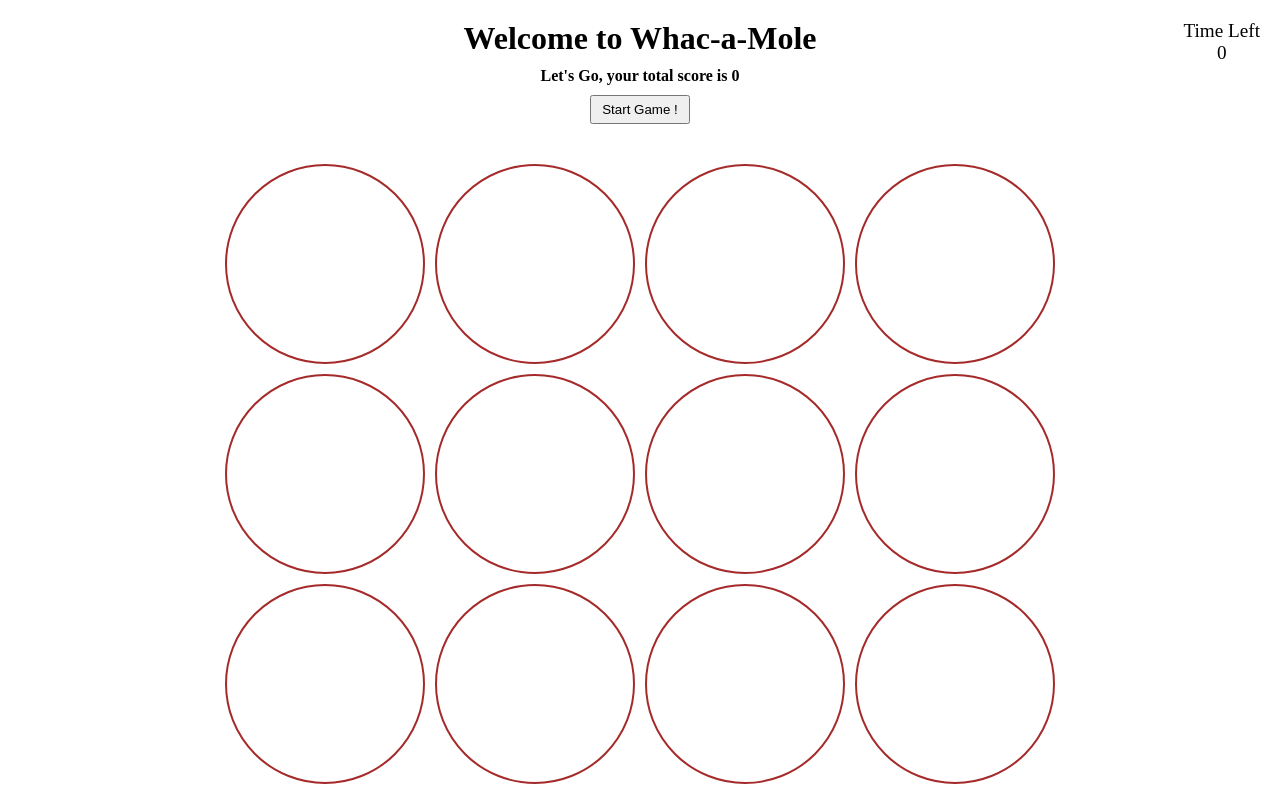
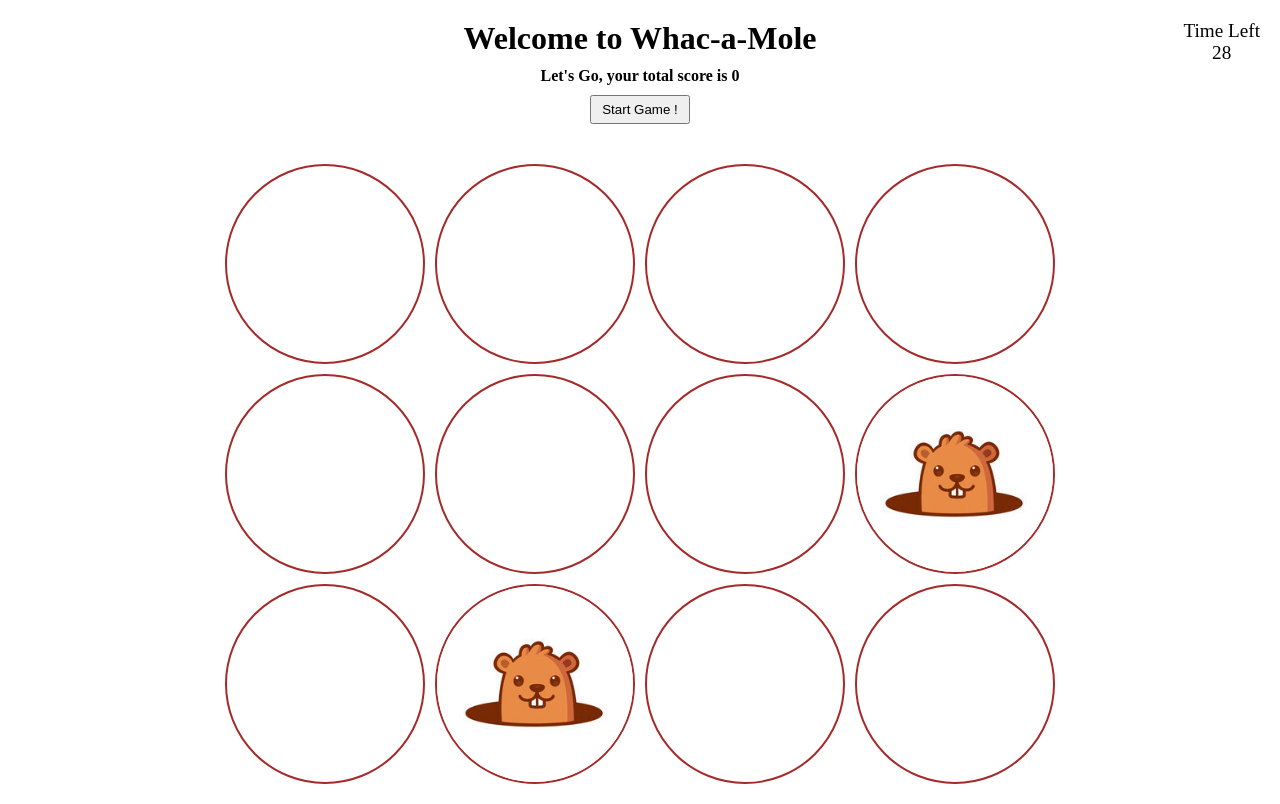
Before and after one commit to MandyNguyen2002/WhacAMole, a plain HTML site: page index.html in a window 1280 px wide. Both pictures are taken after a click on the button "Start Game !". Drawn offline with Linux system fonts and the light colour scheme.

Commit message:
game logic

```diff
--- /dev/null
+++ b/game.js
@@ -0,0 +1,94 @@
+function createBoard() {
+  return Array.from({ length: 12 }, (_, i) => ({
+    id: i,
+    hasMole: false,
+  }));
+}
+
+let board = createBoard();
+console.log(board);
+
+function renderBoard(board) {
+  const imgs = document.querySelectorAll(".hole img");
+  board.forEach((hole, i) => {
+    imgs[i].style.visibility = hole.hasMole ? "visible" : "hidden";
+  });
+}
+
+let moleInterval = setInterval(() => {
+  let moleCount = board.filter((b) => b.hasMole).length;
+
+  if (moleCount < 3) {
+    const emptyHoles = board.filter((b) => !b.hasMole);
+    if (emptyHoles.length > 0) {
+      const randomIdx = Math.floor(Math.random() * emptyHoles.length);
+      const moleId = emptyHoles[randomIdx].id;
+      board[moleId].hasMole = true;
+      renderBoard(board);
+    }
+  }
+}, 1000);
+
+let score = 0;
+
+document.querySelectorAll(".hole").forEach((hole) => {
+  hole.addEventListener("click", function () {
+    const holeId = Number(this.getAttribute("data-id"));
+
+    if (board[holeId].hasMole) {
+      board[holeId].hasMole = false;
+      score++;
+      renderBoard(board);
+      document.getElementById("score").textContent = score;
+    }
+  });
+});
+
+let timeLeft = 30;
+document.getElementById("timer").textContent = timeLeft;
+let timerInterval = setInterval(() => {
+  timeLeft--;
+  document.getElementById("timer").textContent = timeLeft;
+
+  if (timeLeft <= 0) {
+    clearInterval(timerInterval);
+    clearInterval(moleInterval);
+    alert("Time is Over!");
+  }
+}, 1000);
+
+document.getElementById("start-btn").addEventListener("click", function () {
+  clearInterval(timerInterval);
+  clearInterval(moleInterval);
+
+  board = createBoard();
+  score = 0;
+  timeLeft = 30;
+
+  document.getElementById("score").textContent = score;
+  document.getElementById("timer").textContent = timeLeft;
+  renderBoard(board);
+
+  moleInterval = setInterval(() => {
+    let moleCount = board.filter((b) => b.hasMole).length;
+    if (moleCount < 3) {
+      const emptyHoles = board.filter((b) => !b.hasMole);
+      if (emptyHoles.length > 0) {
+        const randomIdx = Math.floor(Math.random() * emptyHoles.length);
+        const moleId = emptyHoles[randomIdx].id;
+        board[moleId].hasMole = true;
+        renderBoard(board);
+      }
+    }
+  }, 1000);
+
+  timerInterval = setInterval(() => {
+    timeLeft--;
+    document.getElementById("timer").textContent = timeLeft;
+    if (timeLeft <= 0) {
+      clearInterval(timerInterval);
+      clearInterval(moleInterval);
+      alert("Time is Over!");
+    }
+  }, 1000);
+});
--- a/index.html
+++ b/index.html
@@ -58,5 +58,6 @@
         <img src="mole.jpg" alt="Mole" data-id="11" />
       </div>
     </div>
+    <script src="game.js"></script>
   </body>
 </html>
```
